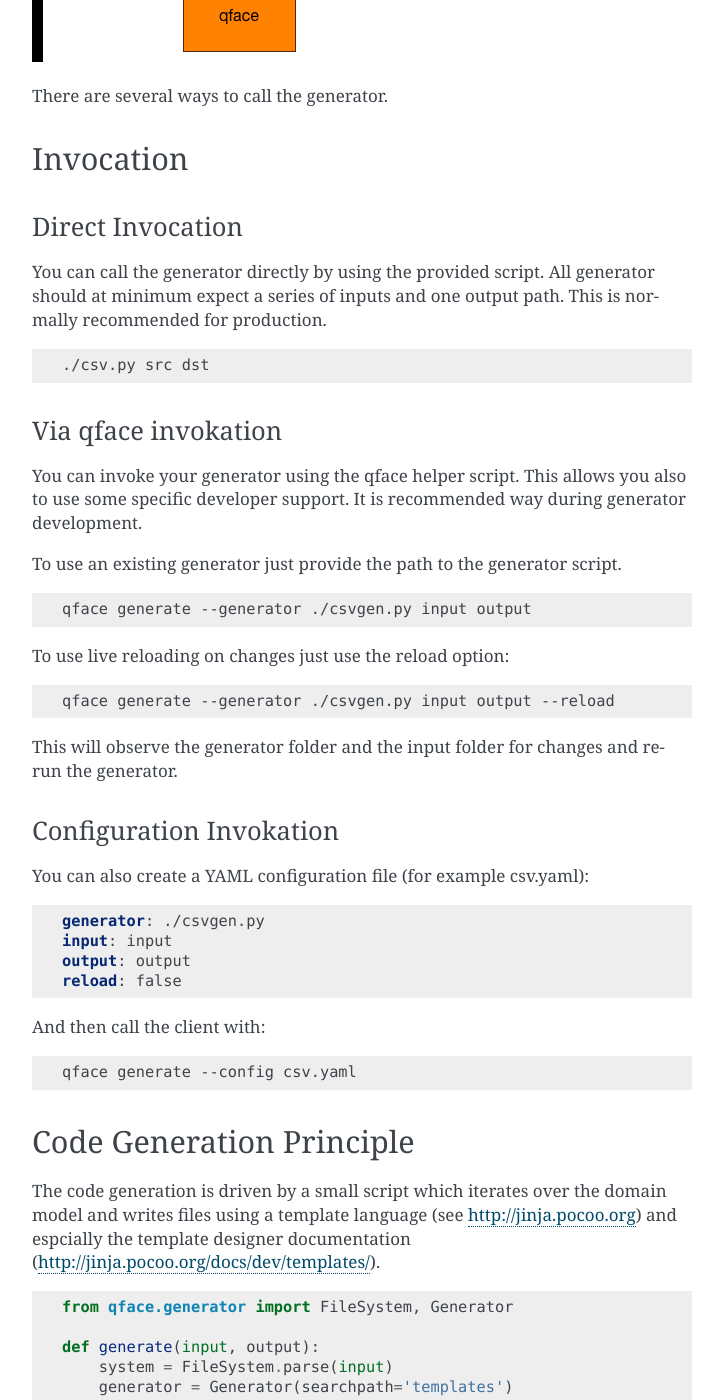
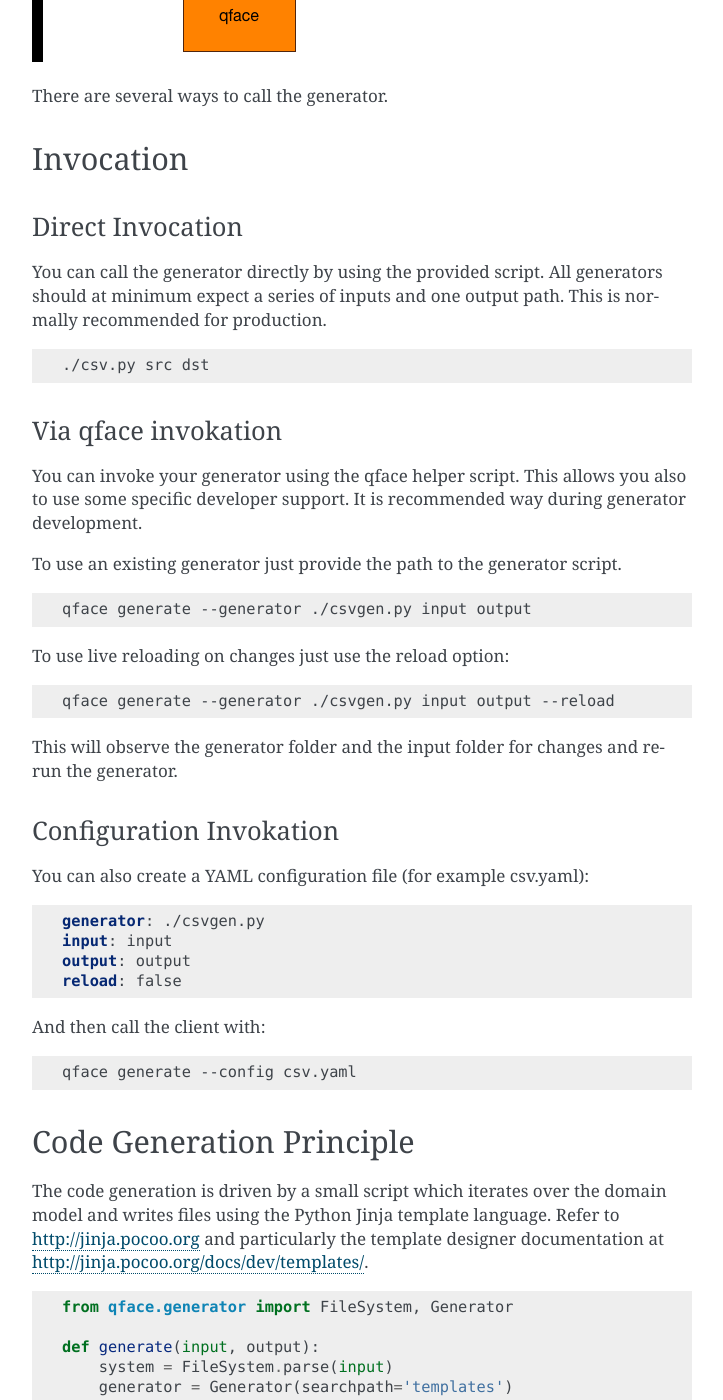
Before and after one commit to Pelagicore/qface, a Sphinx documentation site: the page built from docs/usage.rst, in a window 1280 px wide and 1400 px high, scrolled down 588 px. Shown: the whole window, without its empty margins (388-1111 px from the left). Built offline with Sphinx 7.4.7, drawn with Linux system fonts in a browser that asks for light colours; some of the changed text lies outside the part shown.

Commit message:
Update usage.rst (#22)
* Update usage.rst

* Update usage.rst

* Update usage.rst

```diff
--- a/docs/usage.rst
+++ b/docs/usage.rst
@@ -18,7 +18,7 @@
 Direct Invocation
 -----------------
 
-You can call the generator directly by using the provided script. All generator should at minimum expect a series of inputs and one output path. This is normally recommended for production.
+You can call the generator directly by using the provided script. All generators should at minimum expect a series of inputs and one output path. This is normally recommended for production.
 
 .. code-block:: sh
 
@@ -70,7 +70,7 @@
 Code Generation Principle
 =========================
 
-The code generation is driven by a small script which iterates over the domain model and writes files using a template language (see http://jinja.pocoo.org) and espcially the template designer documentation (http://jinja.pocoo.org/docs/dev/templates/).
+The code generation is driven by a small script which iterates over the domain model and writes files using the Python Jinja template language. Refer to http://jinja.pocoo.org and particularly the template designer documentation at http://jinja.pocoo.org/docs/dev/templates/.
 
 .. code-block:: python
 
@@ -99,4 +99,4 @@
         {% endfor -%}
     {% endfor %}
 
-The template iterates over the domain objects and generates text which is written into a file. The file name is also adjustable using the same template language.
+The template iterates over the domain objects and generates text which is written into a file. Using the generator write method ``generator.write(path, template, context)`` the output file path can also be specified using the template syntax .
```
